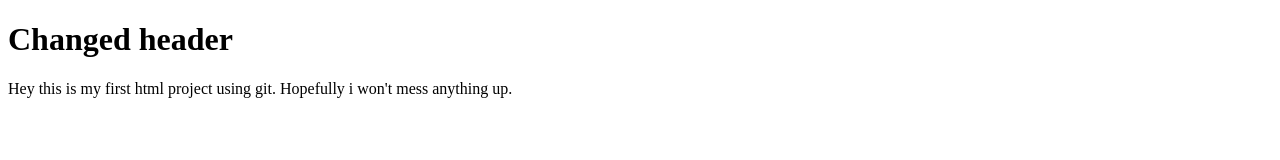
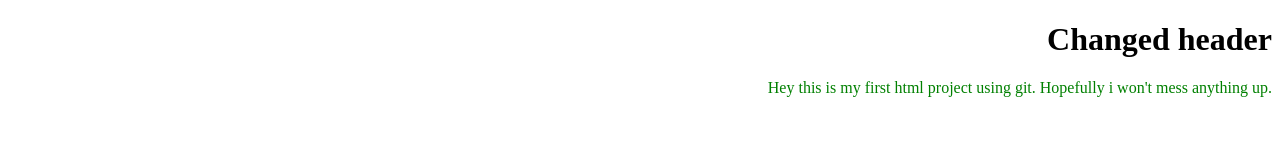
Before and after one commit to barthek7/learning_git, a plain HTML site: page index.html in a window 1280 px wide. Drawn offline with Linux system fonts and the light colour scheme.

Commit message:
styling top div paragraphs

```diff
--- a/style.scss
+++ b/style.scss
@@ -1,11 +1,17 @@
+$paragraph_color: green;
 body * {
   box-sizing: border-box;
 }
 .top {
+    text-align: right;
   :hover {
-    background-color : red;
+    background-color: red;
     color: white;
     text-align: center;
 
   }
+  p {
+    line-height: 15px;
+    color: $paragraph_color;
+  }
 }
```
Also changed, not shown: style.css, 1 other file.
